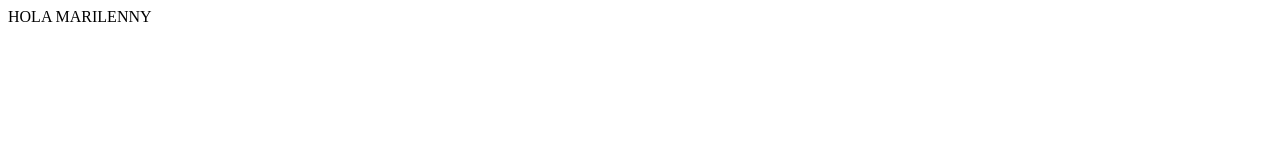
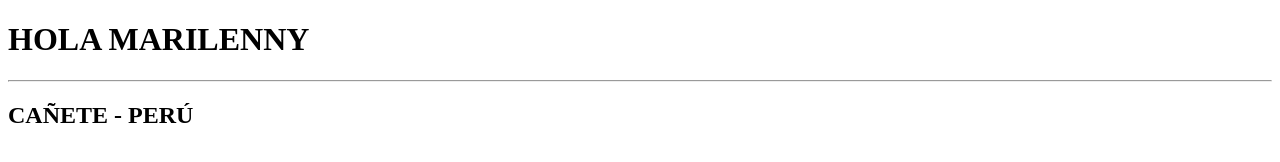
Before and after one commit to Marilenny08/proyecto2022-1, a plain HTML site: page index.html in a window 1280 px wide. Drawn offline with Linux system fonts and the light colour scheme.

Commit message:
VERSION 1

```diff
--- a/index.html
+++ b/index.html
@@ -7,6 +7,8 @@
     <title>curso</title>
 </head>
 <body>
-    HOLA MARILENNY
+    <h1>HOLA MARILENNY</h1>
+    <hr>
+    <h2> CAÑETE - PERÚ</h2>
 </body>
 </html>
```
